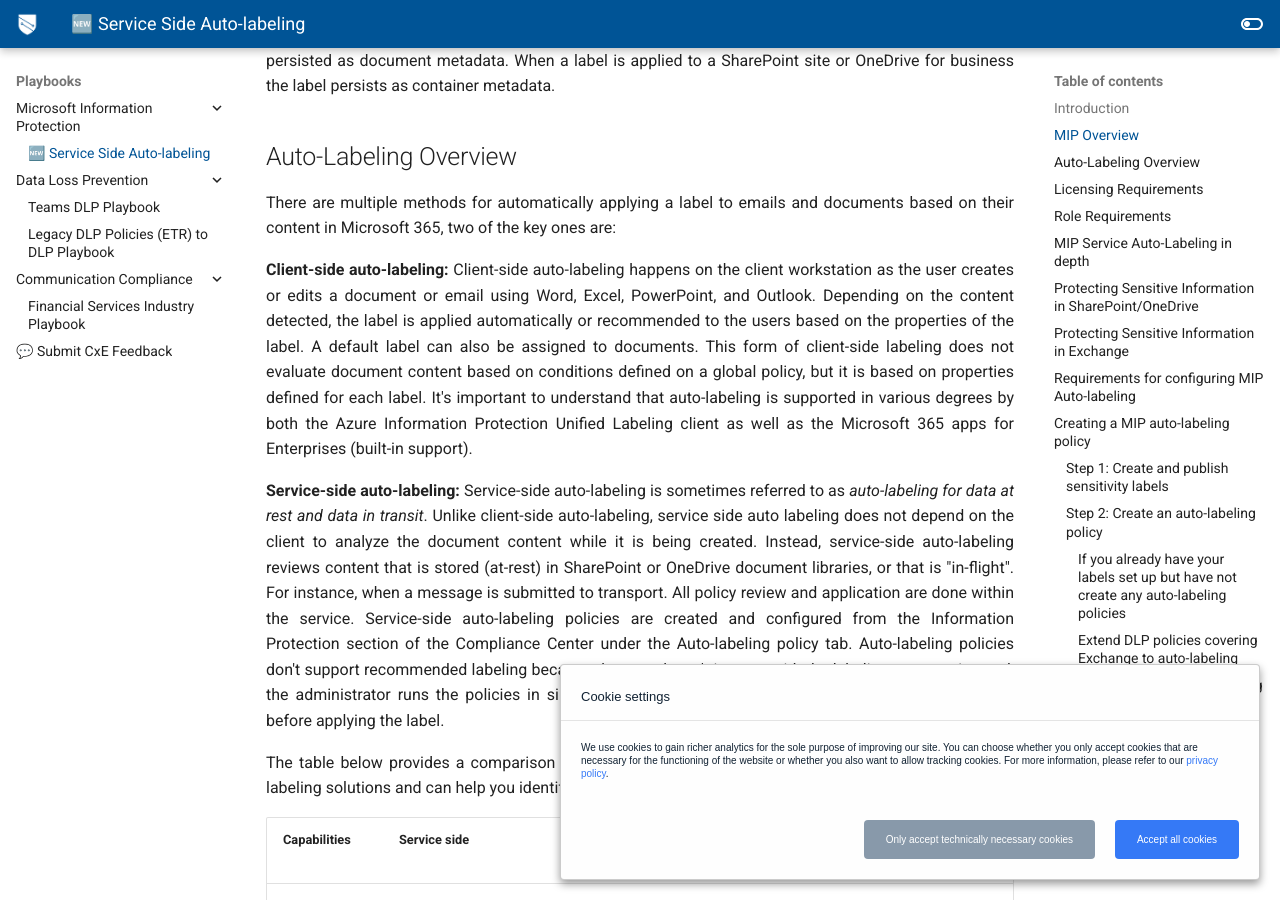
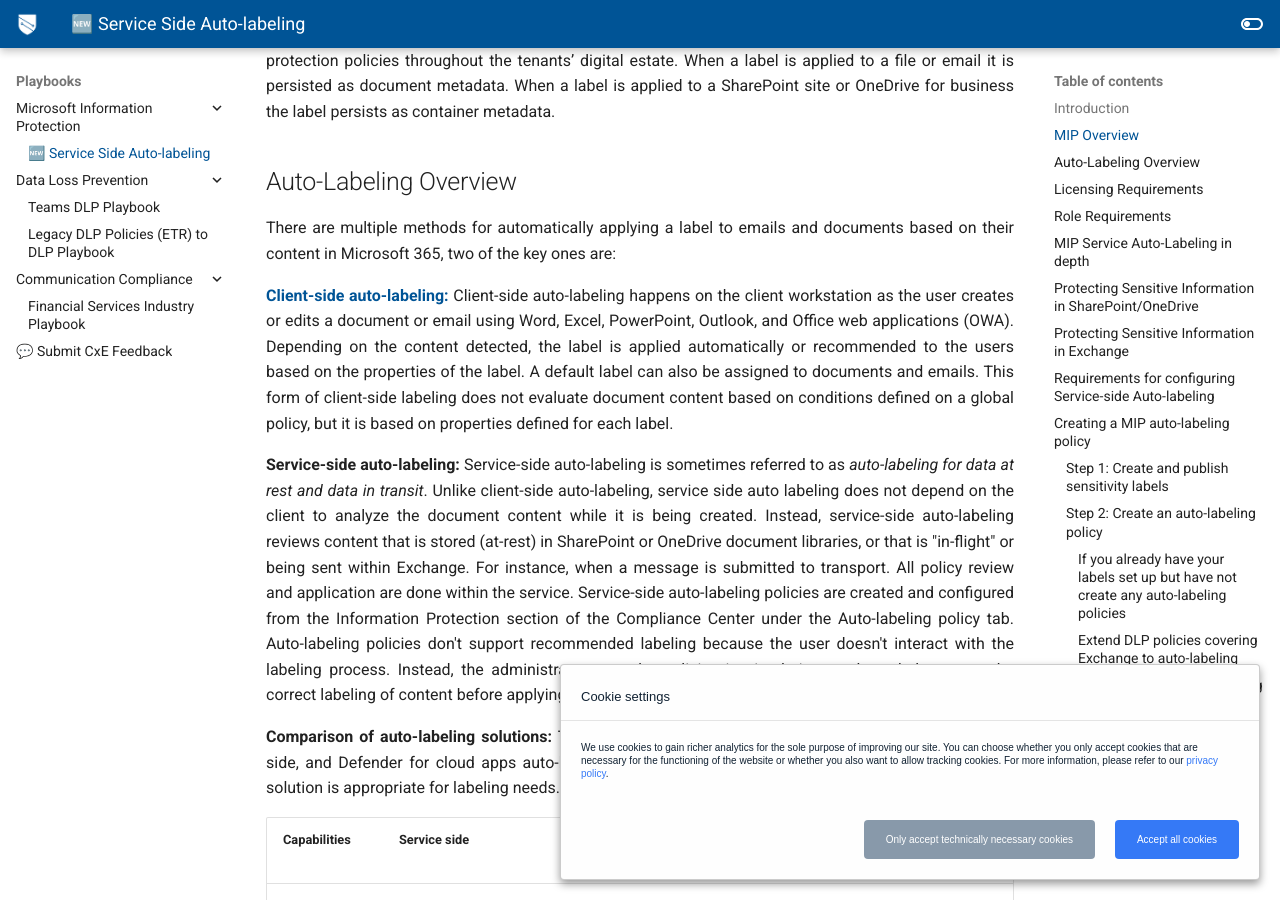
Before and after one commit to microsoft/ComplianceCxE, an MkDocs documentation site: the page built from docs/playbooks/service-side-auto-labeling.md, in a window 1280 px wide and 900 px high, scrolled down 2282 px. Built offline with MkDocs 1.6.1 and Material for MkDocs 9.7.7, drawn with Linux system fonts in a browser that asks for light colours; comment, search, counter and statistics services are not loaded; some of the changed text lies outside the part shown.

Commit message:
Update service-side-auto-labeling.md
Modified some content based on feedback from MIP team.

```diff
--- a/docs/playbooks/service-side-auto-labeling.md
+++ b/docs/playbooks/service-side-auto-labeling.md
@@ -21,7 +21,7 @@
     <figcaption>Figure 2: How MIP functionalities work together</figcaption>
 </figure>
 
-Identifying and classifying sensitive items that are under your organization's control is the first step in the Information Protection discipline. Foundational to Microsoft are its classification capabilities—from out-of-the-box sensitive information types to machine learning trainable classifiers to automatically finding and classifying sensitive content at scale. Sensitive Information Types are pattern-based classifiers which detect sensitive information like social security, credit card or bank account numbers within a tenant, and help customers to identify, evaluate, and protect their data. Data Classification Service and specifically Sensitive Information Types allow customers to define and identify what information is considered sensitive in their environments. They are utilized by various Microsoft 365 Compliance related features including, but not limited to: Data Loss Prevention, Communication Compliance, Insider Risk Management, Auto-Labeling, Retention, and Sensitivity Labels.
+Identifying and classifying sensitive items that are under your organization's control is the first step in the Information Protection discipline. Foundational to Microsoft are its classification capabilities—from out-of-the-box sensitive information types to machine learning trainable classifiers to automatically finding and classifying sensitive content at scale. Sensitive Information Types are pattern-based classifiers which detect sensitive information like social security, credit card or bank account numbers within a tenant, and help customers to identify, evaluate, and protect their data. Data Classification Service and specifically Sensitive Information Types allow customers to define and identify what information is considered sensitive in their environments. Once you identify what sensitive content is important to you, you can leverage this data classification across your Microsoft 365 Compliance features including, but not limited to: Data Loss Prevention, Communication Compliance, Insider Risk Management, Auto-Labeling, Retention, and Sensitivity Labels.
 
 We announced several key enhancements to the intelligence and built-in capabilities of MIP across Microsoft 365 applications and services. These capabilities help organizations reduce the number of false positives as they accurately classify ever-increasing amounts of data. These capabilities also increase the coverage of classified data as they go across Microsoft 365 services and workloads.
 
@@ -35,11 +35,12 @@
 ## Auto-Labeling Overview
 There are multiple methods for automatically applying a label to emails and documents based on their content in Microsoft 365, two of the key ones are:
 
-**Client-side auto-labeling:** Client-side auto-labeling happens on the client workstation as the user creates or edits a document or email using Word, Excel, PowerPoint, and Outlook. Depending on the content detected, the label is applied automatically or recommended to the users based on the properties of the label. A default label can also be assigned to documents. This form of client-side labeling does not evaluate document content based on conditions defined on a global policy, but it is based on properties defined for each label. It's important to understand that auto-labeling is supported in various degrees by both the Azure Information Protection Unified Labeling client as well as the Microsoft 365 apps for Enterprises (built-in support).
+**[Client-side auto-labeling:](https://docs.microsoft.com/en-us/microsoft-365/compliance/sensitivity-labels-office-apps?view=o365-worldwide)** Client-side auto-labeling happens on the client workstation as the user creates or edits a document or email using Word, Excel, PowerPoint, Outlook, and Office web applications (OWA). Depending on the content detected, the label is applied automatically or recommended to the users based on the properties of the label. A default label can also be assigned to documents and emails. This form of client-side labeling does not evaluate document content based on conditions defined on a global policy, but it is based on properties defined for each label.
 
-**Service-side auto-labeling:** Service-side auto-labeling is sometimes referred to as *auto-labeling for data at rest and data in transit*. Unlike client-side auto-labeling, service side auto labeling does not depend on the client to analyze the document content while it is being created. Instead, service-side auto-labeling reviews content that is stored (at-rest) in SharePoint or OneDrive document libraries, or that is "in-flight". For instance, when a message is submitted to transport. All policy review and application are done within the service. Service-side auto-labeling policies are created and configured from the Information Protection section of the Compliance Center under the Auto-labeling policy tab. Auto-labeling policies don't support recommended labeling because the user doesn't interact with the labeling process. Instead, the administrator runs the policies in simulation mode to help ensure the correct labeling of content before applying the label.
+**Service-side auto-labeling:** Service-side auto-labeling is sometimes referred to as *auto-labeling for data at rest and data in transit*. Unlike client-side auto-labeling, service side auto labeling does not depend on the client to analyze the document content while it is being created. Instead, service-side auto-labeling reviews content that is stored (at-rest) in SharePoint or OneDrive document libraries, or that is "in-flight" or being sent within Exchange. For instance, when a message is submitted to transport. All policy review and application are done within the service. Service-side auto-labeling policies are created and configured from the Information Protection section of the Compliance Center under the Auto-labeling policy tab. Auto-labeling policies don't support recommended labeling because the user doesn't interact with the labeling process. Instead, the administrator runs the policies in simulation mode to help ensure the correct labeling of content before applying the label.
 
-The table below provides a comparison of Service-side, Client-side, and Defender for cloud apps auto-labeling solutions and can help you identify when a particular solution is appropriate for labeling needs.
+**Comparison of auto-labeling solutions:**
+The table below provides a comparison of Service-side, Client-side, and Defender for cloud apps auto-labeling solutions that can help you identify when a particular solution is appropriate for labeling needs.
 
 |  Capabilities  |  Service side  |  Client side  |  Defender for cloud apps (MCAS)  |
 |---|---|---|---|
@@ -54,20 +55,23 @@
 | **Label incoming emails**  | Yes (label only) | On reply or forward |  N/A |
 | **Labeling limits**  | 25k documents labeled per day | None |  100 documents labeled per day (can be extended upon request) |
 
-In addition, label priority is used in determining when and how an auto-label will be applied. The following table lists some common labeling scenarios, the label setting (i.e., auto or recommended label) and the expected outcome or behavior.
+For more information on the comparison of client vs. service auto-labeling, we have documentation here: [Automatically apply a sensitivity label to content in Microsoft 365 - Microsoft 365 Compliance | Microsoft Docs](https://docs.microsoft.com/en-us/microsoft-365/compliance/apply-sensitivity-label-automatically?view=o365-worldwide#compare-auto-labeling-for-office-apps-with-auto-labeling-policies)
+
+**How does client and service side labeling work in different labeling scenarios?**
+A principle we have is that client/end user provided labels always overrides service basedservice-based ones. In addition, label priority is used in determining when and how an automatic label will be applied. The following table lists some common labeling scenarios, the label setting (i.e., auto or recommended label) and the expected outcome or behavior.
 
 |  Scenario  |  Label Setting  |  Behavior  |
 |---|---|---|
 |  **Content has no label**  |  Client-side recommendation  |  Recommend new label  |
 | |  Client-side auto labeling  |  Apply new label  |
 | |  Service-side auto labeling  |  Apply new label  |
-|  **Label manually applied**  |  Client-side recommendation  |  Recommend new label if higher sensitivity  |
+|  **Content has label manually applied**  |  Client-side recommendation  |  Recommend new label if higher sensitivity  |
 | |  Client-side auto labeling  |  No action. Manually applied label takes precedence  |
 | |  Service-side auto labeling  |  No action. Manually applied label takes precedence  |
-|  **Default label applied (Label policy)**  |  Client-side recommendation  |  Recommend new label if higher sensitivity  |
+|  **Content has default label applied (Label policy)**  |  Client-side recommendation  |  Recommend new label if higher sensitivity  |
 | |  Client-side auto labeling  |  Apply new label if higher sensitivity  |
 | |  Service-side auto labeling  |  Apply new label if higher sensitivity  |
-|  **Auto label applied**  |  Client-side recommendation  |  Recommend new label if higher sensitivity  |
+|  **Content has auto label applied**  |  Client-side recommendation  |  Recommend new label if higher sensitivity  |
 | |  Client-side auto labeling  |  Apply new label if higher sensitivity  |
 | |  Service-side auto labeling  |  Apply new label if higher sensitivity  |
 
@@ -156,8 +160,7 @@
 
 - Maximum of 100 auto-labeling policies per tenant, each targeting up to 100 sites (SharePoint or OneDrive) when they are specified individually. You can also specify all sites, and this configuration is exempt from the 100 sites maximum.
 
-- Existing values for modified, modified by, and the date are not changed as a result of auto-labeling policies—for both simulation mode and when labels are applied.
-
+- Existing values for modified, modified by, and the date are not changed because of auto-labeling policies—for both simulation mode and when labels are applied.
 - When the label applies encryption, the [Rights Management issuer and Rights Management owner](https://docs.microsoft.com/en-us/azure/information-protection/configure-usage-rights#rights-management-issuer-and-rights-management-owner) is the account that last modified the file. If this account is no longer in Azure Active Directory, the label won't be applied because these values can't be set.
 
 ## Protecting Sensitive Information in Exchange
@@ -182,7 +185,7 @@
 
 - When the label applies encryption, the [Rights Management issuer and Rights Management owner](https://docs.microsoft.com/en-us/azure/information-protection/configure-usage-rights#rights-management-issuer-and-rights-management-owner) is the person who sends the email. There currently isn't a way to set a Rights Manager owner for all incoming email messages that are automatically encrypted.
 
-## Requirements for configuring MIP Auto-labeling
+## Requirements for configuring Service-side Auto-labeling
 * Simulation mode:
     - Auditing for Microsoft 365 must be turned on. If you need to turn on auditing or you're not sure whether auditing is already on, see [Turn audit log search on or off](https://docs.microsoft.com/en-us/microsoft-365/compliance/turn-audit-log-search-on-or-off?view=o365-worldwide).
 
@@ -536,12 +539,13 @@
 
 | Acronym | Definition |
 |---|---|
+| **EDM** | Exact Data Match |
+| **EXO** | Exchange Online |
 | **MIP** | Microsoft Information Protection |
+| **NER** | Named Entity Recognition |
+| **ODB** | OneDrive for Business |
+| **OWA** | Office Web Applications |
+| **PII** | Personally Identifiable Information |
+| **SIT** | Sensitive Information Type |
 | **SPO** | SharePoint Online |
-| **ODB** | OneDrive for Business |
-| **EXO** | Exchange Online |
-| **SIT** | Sensitive Information Type |
-| **NER** | Named Entity Recognition |
-| **EDM** | Exact Data Match |
-| **PII** | Personally Identifiable Information |
-| **TC** | Tranable Classifiers |
+| **TC** | Trainable Classifiers |
```
Also changed, not shown: other parts of docs/playbooks/service-side-auto-labeling.md (+1 -1 lines).
